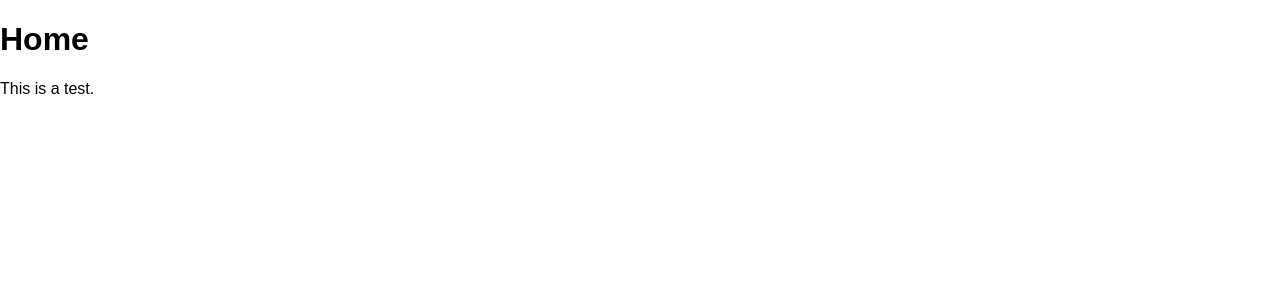
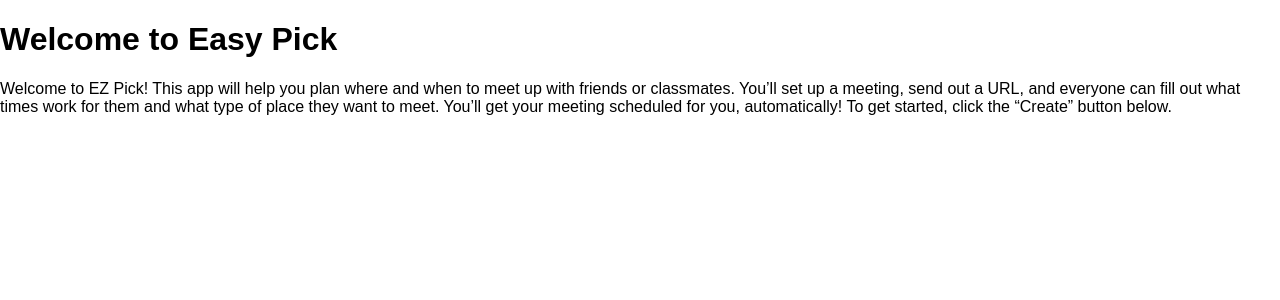
Before and after one commit to EZPick/EasyPick, a React (Create React App) app in the folder src/client/: page / in a window 1280 px wide. Shown: the top 300 px of the page. Built offline with nearby package versions, Linux system fonts and the light colour scheme; no server answers.

Commit message:
test home push

```diff
--- a/src/client/src/Components/Home/Home.js
+++ b/src/client/src/Components/Home/Home.js
@@ -5,8 +5,10 @@ class Home extends Component {
   render() {
     return (
       <div>
-        <h1>Home</h1>
-        <div>This is a test.</div>
+        <h1>Welcome to Easy Pick</h1>
+        <div>Welcome to EZ Pick! This app will help you plan where and when to meet up with friends or classmates. You’ll set up a meeting, send out a URL, and everyone can fill out what times work for them and what type of place they want to meet. You’ll get your meeting scheduled for you, automatically!
+
+To get started, click the “Create” button below.</div>
       </div>
     );
   }
```
